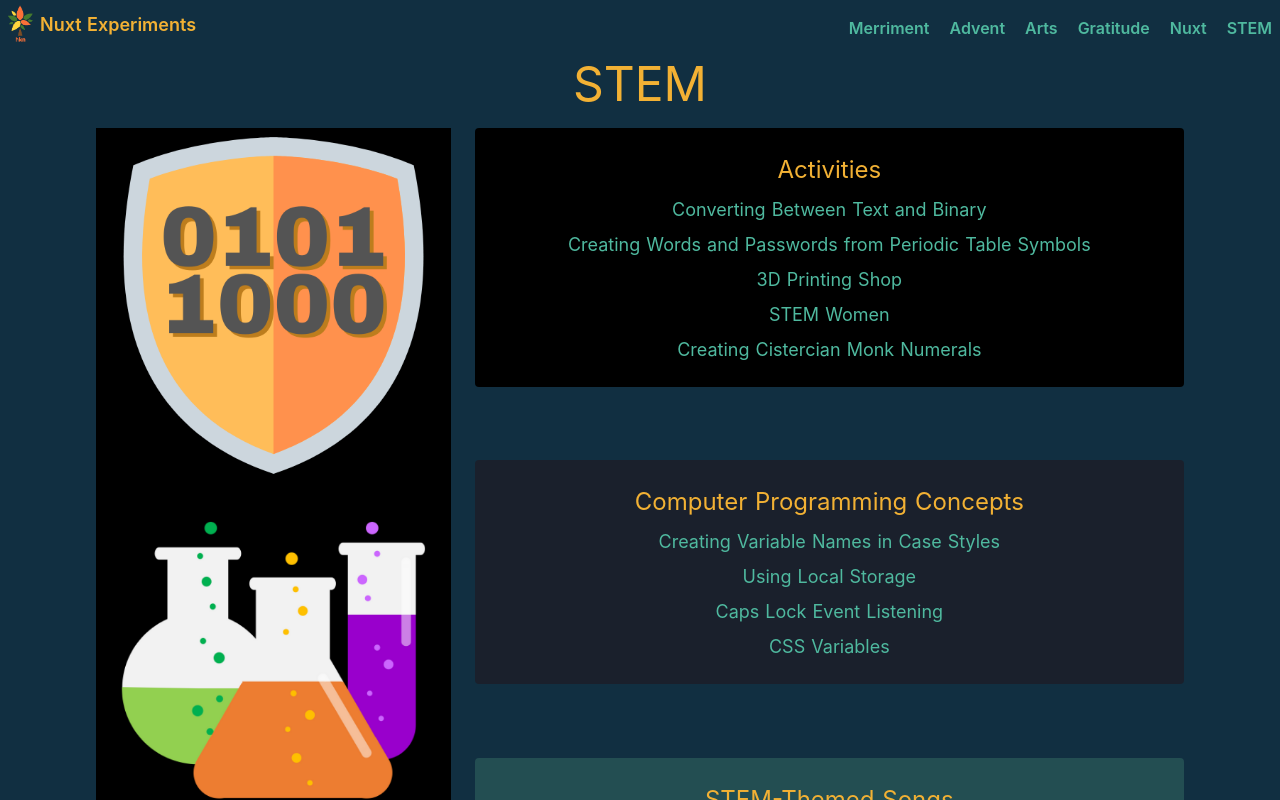
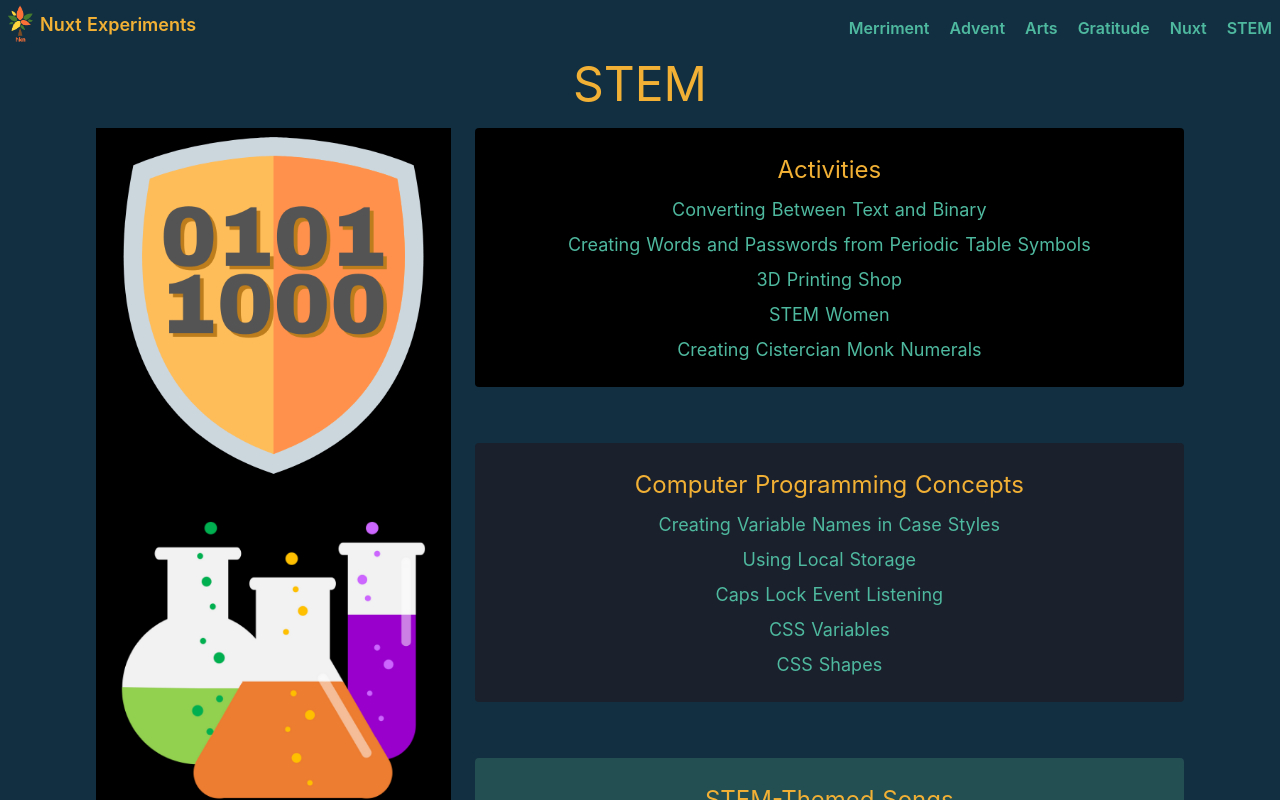
Before and after one commit to ethyl2/nuxt-experiment, a Nuxt app: page /stem in a window 1280 px wide. Shown: the top 800 px of the page. Built offline with nearby package versions, Linux system fonts and the light colour scheme; a web font is replaced by a local one.

Commit message:
Adds link to shapes page in stem index

```diff
--- a/pages/stem/index.vue
+++ b/pages/stem/index.vue
@@ -47,6 +47,7 @@
           >
           <nuxt-link to="/stem/caps-lock">Caps Lock Event Listening</nuxt-link>
           <nuxt-link to="/stem/css-variables">CSS Variables</nuxt-link>
+          <nuxt-link to="/arts/shapes">CSS Shapes</nuxt-link>
         </div>
         <div class="p-6 rounded bg-teal-900 flex flex-col space-y-2">
           <h2 class="text-2xl">STEM-Themed Songs</h2>
```
